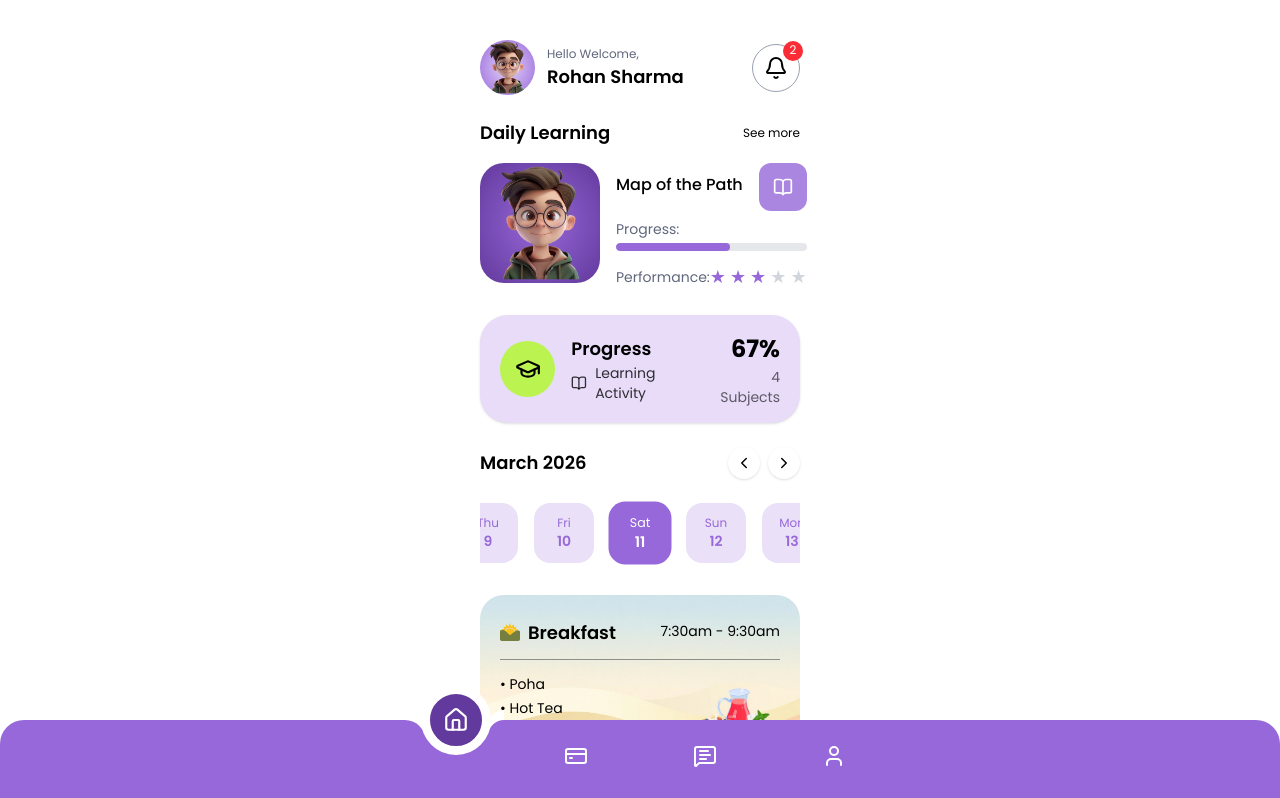
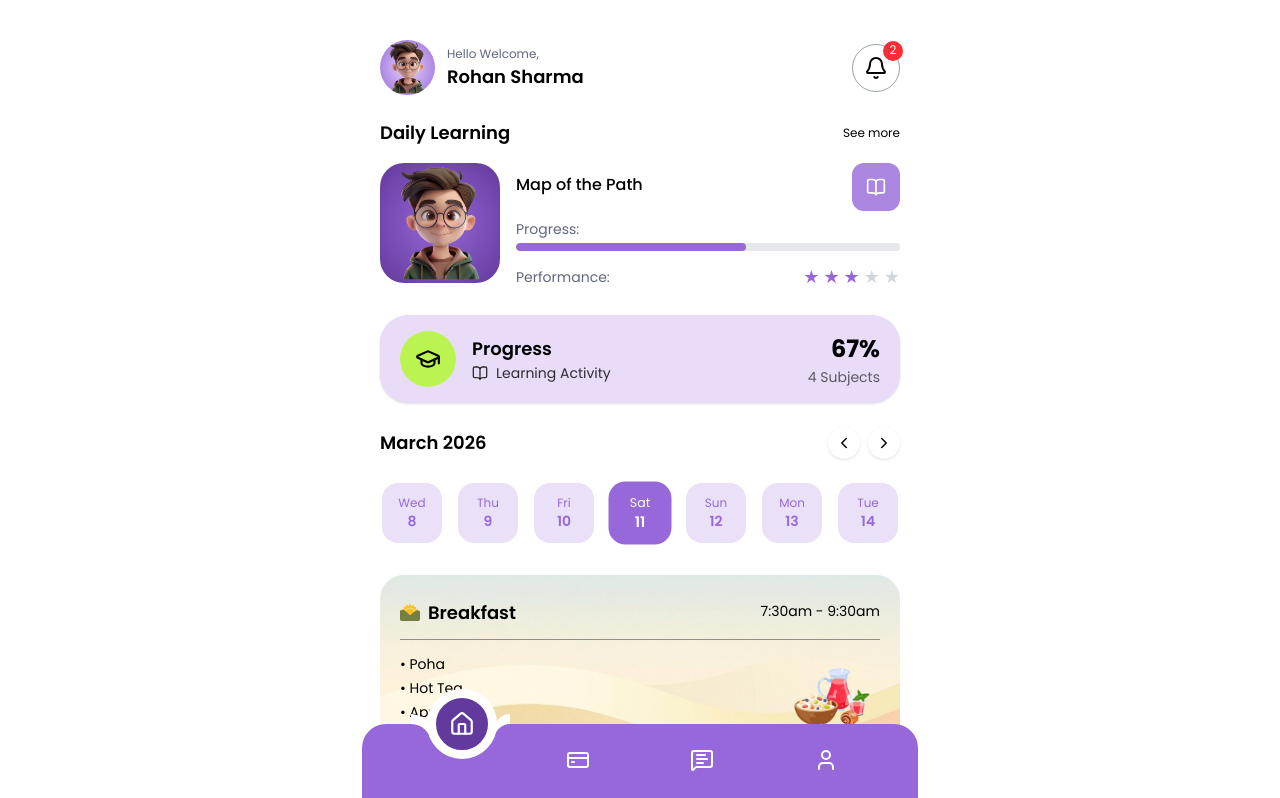
Before and after one commit to Mohammed-tinwala/LBS-App, a React (Vite) app: page / in a window 1280 px wide. Shown: the top 798 px of the page. Built offline with nearby package versions, Linux system fonts and the light colour scheme.

Commit message:
Refactor Bottom Navbar layout and adjust CSS styles

```diff
--- a/src/components/common/bottom-navbar/BottomNav.css
+++ b/src/components/common/bottom-navbar/BottomNav.css
@@ -2,7 +2,9 @@
     position: fixed;
     bottom: 0;
     left: 0;
+    right: 0;
     width: 100%;
+    margin: 0 auto;
     border-top-left-radius: 1.5rem;
     border-top-right-radius: 1.5rem;
     padding-bottom: 2rem;
@@ -21,7 +23,8 @@
     top: -59px;
     left: 0;
     width: 70px;
-    height: 70px;;
+    height: 70px;
+    ;
     border-radius: 50%;
     color: var(--text-color);
     display: flex;
@@ -53,3 +56,10 @@
     border-top-left-radius: 20px;
     box-shadow: 0 -10px 0 0 #ffffff;
 }
+
+@media (min-width: 1024px) {
+    .navigation {
+        width: 43.5%;
+        margin: 0 auto;
+    }
+}
--- a/src/components/common/bottom-navbar/BottomNavbar.jsx
+++ b/src/components/common/bottom-navbar/BottomNavbar.jsx
@@ -37,7 +37,7 @@ const BottomNav = () => {
 
     return (
         <div className="navigation bg-primary">
-            <div className="inner-navigation">
+            <div className="inner-navigation h-5 min-h-5 overflow-visible">
                 <motion.div
                     animate={{ left: positions[active] }}
                     transition={{ type: "spring", stiffness: 300, damping: 20 }}
@@ -67,6 +67,7 @@ const BottomNav = () => {
                                     scale: active === index ? 0.8 : 1
                                 }}
                                 transition={{ type: "spring", stiffness: 250, damping: 20 }}
+                                className="w-6 h-6 flex items-center justify-center"
                             >
                                 {(() => {
                                     const Icon = item.icon;
--- a/src/index.css
+++ b/src/index.css
@@ -19,7 +19,7 @@
   --space-md: 24px;
   --space-lg: 32px;
   --space-xl: 40px;
-  --space-2xl: 480px;
+  --space-2xl: 380px;
 
   /* Typography */
   --text-xs: 12px;
--- a/src/layouts/MainLayout.jsx
+++ b/src/layouts/MainLayout.jsx
@@ -11,8 +11,10 @@ const MainLayout = () => {
         <Outlet />
       </div>
 
-      {/* Bottom Navbar (FIXED) */}
-      <BottomNavbar />
+      <div className="container-padding">
+        {/* Bottom Navbar (FIXED) */}
+        <BottomNavbar />
+      </div>
 
     </div>
   );
```
